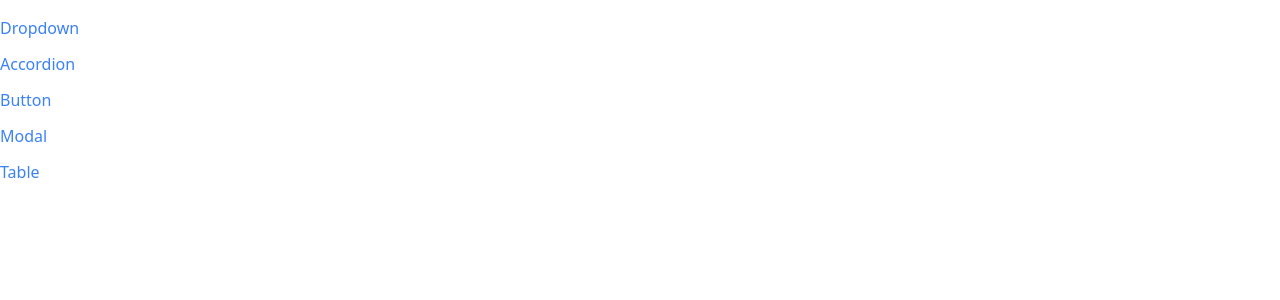
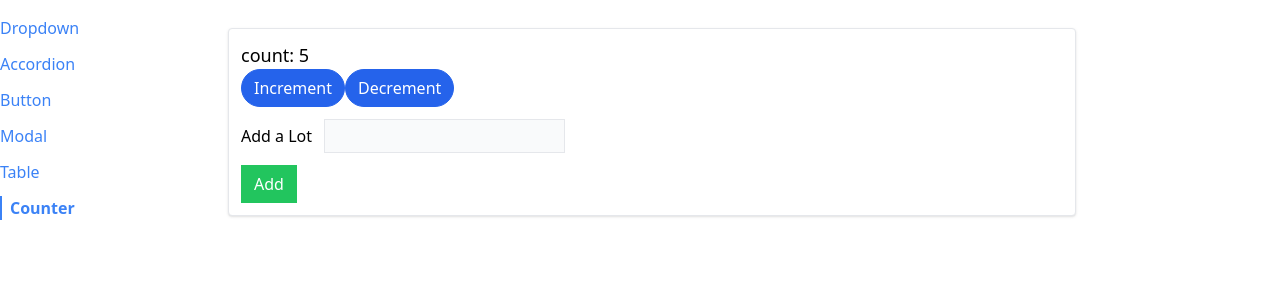
Before and after one commit to sharatkatwa/learning-react-components-inDepth, a React (Create React App) app: page /counter in a window 1280 px wide. Shown: the top 300 px of the page. Built offline with nearby package versions, Linux system fonts and the light colour scheme.

Commit message:
create custom hook for sortPage sort logic made reusable

```diff
--- a/src/App.js
+++ b/src/App.js
@@ -5,6 +5,7 @@ import ButtonPage from './pages/ButtonPage'
 import Sidebar from './components/Sidebar'
 import ModalPage from './pages/ModalPage'
 import TablePage from './pages/TablePage'
+import CounterPage from './pages/CounterPage'
 
 function App() {
   return (
@@ -26,6 +27,9 @@ function App() {
         <Route path={'/table'}>
           <TablePage />
         </Route>
+        <Route path={'/counter'}>
+          <CounterPage initialCount={5} />
+        </Route>
       </div>
     </div>
   )
--- a/src/components/Sidebar.js
+++ b/src/components/Sidebar.js
@@ -7,6 +7,7 @@ function Sidebar() {
     { label: 'Button', path: '/button' },
     { label: 'Modal', path: '/modal' },
     { label: 'Table', path: '/table' },
+    { label: 'Counter', path: '/counter' },
   ]
   const renderedLinks = links.map((link) => {
     return (
--- a/src/components/SortableTable.js
+++ b/src/components/SortableTable.js
@@ -1,30 +1,11 @@
-import { useState } from 'react'
 import Table from './Table'
 import { GoTriangleUp, GoTriangleDown } from 'react-icons/go'
+import useSort from '../hooks/use-sort'
 
 function SortableTable(props) {
-  const [sortOrder, setSortOrder] = useState(null)
-  const [sortBy, setSortBy] = useState(null)
   const { config, data } = props
 
-  const handleClick = (label) => {
-    if (sortBy && label !== sortBy) {
-      setSortOrder('asc')
-      setSortBy(label)
-      return
-    }
-
-    if (sortOrder === null) {
-      setSortOrder('asc')
-      setSortBy(label)
-    } else if (sortOrder === 'asc') {
-      setSortOrder('desc')
-      setSortBy(label)
-    } else if (sortOrder === 'desc') {
-      setSortOrder(null)
-      setSortBy(null)
-    }
-  }
+  const { sortBy, sortOrder, setSortState, sortedData } = useSort(data, config)
 
   const updatedConfig = config.map((column) => {
     if (column.sortValue) {
@@ -33,7 +14,7 @@ function SortableTable(props) {
         header: () => (
           <th
             className='cursor-pointer hover:bg-gray-100'
-            onClick={() => handleClick(column.label)}
+            onClick={() => setSortState(column.label)}
           >
             <div className='flex items-center'>
               {showIcon(column.label, sortBy, sortOrder)}
@@ -45,23 +26,6 @@ function SortableTable(props) {
     }
     return column
   })
-
-  // main Sort Login here.
-  let sortedData = data
-  if (sortOrder && sortBy) {
-    const { sortValue } = config.find((column) => column.label === sortBy)
-    sortedData = [...data].sort((a, b) => {
-      const valueA = sortValue(a)
-      const valueB = sortValue(b)
-      const reverseOrder = sortOrder === 'asc' ? 1 : -1
-
-      if (typeof valueA === 'string') {
-        return valueA.localeCompare(valueB) * reverseOrder
-      } else {
-        return (valueA - valueB) * reverseOrder
-      }
-    })
-  }
 
   return (
     <div>
--- /dev/null
+++ b/src/hooks/use-counter.js
@@ -0,0 +1,18 @@
+import { useEffect, useState } from 'react'
+
+function useCounter(initialCount) {
+  const [count, setCount] = useState(initialCount)
+
+  useEffect(() => {
+    console.log(count)
+  }, [count])
+
+  const increment = () => {
+    setCount(count + 1)
+  }
+  return {
+    count,
+    increment,
+  }
+}
+export default useCounter
--- /dev/null
+++ b/src/hooks/use-sort.js
@@ -0,0 +1,50 @@
+import { useState } from 'react'
+
+function useSort(data, config) {
+  const [sortOrder, setSortOrder] = useState(null)
+  const [sortBy, setSortBy] = useState(null)
+
+  const setSortState = (label) => {
+    if (sortBy && label !== sortBy) {
+      setSortOrder('asc')
+      setSortBy(label)
+      return
+    }
+
+    if (sortOrder === null) {
+      setSortOrder('asc')
+      setSortBy(label)
+    } else if (sortOrder === 'asc') {
+      setSortOrder('desc')
+      setSortBy(label)
+    } else if (sortOrder === 'desc') {
+      setSortOrder(null)
+      setSortBy(null)
+    }
+  }
+
+  // main Sort Login here.
+  let sortedData = data
+  if (sortOrder && sortBy) {
+    const { sortValue } = config.find((column) => column.label === sortBy)
+    sortedData = [...data].sort((a, b) => {
+      const valueA = sortValue(a)
+      const valueB = sortValue(b)
+      const reverseOrder = sortOrder === 'asc' ? 1 : -1
+
+      if (typeof valueA === 'string') {
+        return valueA.localeCompare(valueB) * reverseOrder
+      } else {
+        return (valueA - valueB) * reverseOrder
+      }
+    })
+  }
+
+  return {
+    sortBy,
+    sortOrder,
+    setSortState,
+    sortedData,
+  }
+}
+export default useSort
--- /dev/null
+++ b/src/pages/CounterPage.js
@@ -0,0 +1,62 @@
+import { useReducer } from 'react'
+import Button from '../components/Button'
+import Panel from '../components/Panel'
+// import useCounter from '../hooks/use-counter'
+
+const reducer = (state, action) => {
+  return {
+    ...state,
+    count: state.count + 1,
+  }
+}
+
+function CounterPage({ initialCount }) {
+  const [state, dispatch] = useReducer(reducer, {
+    count: initialCount,
+    valueToAdd: 0,
+  })
+
+  const increment = () => {
+    // setCount(count + 1)
+    dispatch()
+  }
+  const decrement = () => {
+    // setCount(count - 1)
+  }
+  const handleChange = (e) => {
+    const value = parseInt(e.target.value) || 0
+
+    // setValueToAdd(value)
+  }
+  const handleSubmit = (e) => {
+    e.preventDefault()
+    // setCount(count + valueToAdd)
+    // setValueToAdd(0)
+  }
+
+  return (
+    <Panel className='m-3'>
+      <h1 className='text-lg'>count: {state.count}</h1>
+      <div className='flex'>
+        <Button primary rounded onClick={increment}>
+          Increment
+        </Button>
+        <Button primary rounded onClick={decrement}>
+          Decrement
+        </Button>
+      </div>
+      <form onSubmit={handleSubmit}>
+        <label>Add a Lot</label>
+        <input
+          className='p-1 m-3 bg-gray-50 border'
+          type='number'
+          value={state.valueToAdd || ''}
+          onChange={handleChange}
+        />
+        <Button success>Add</Button>
+      </form>
+    </Panel>
+  )
+}
+
+export default CounterPage
```
